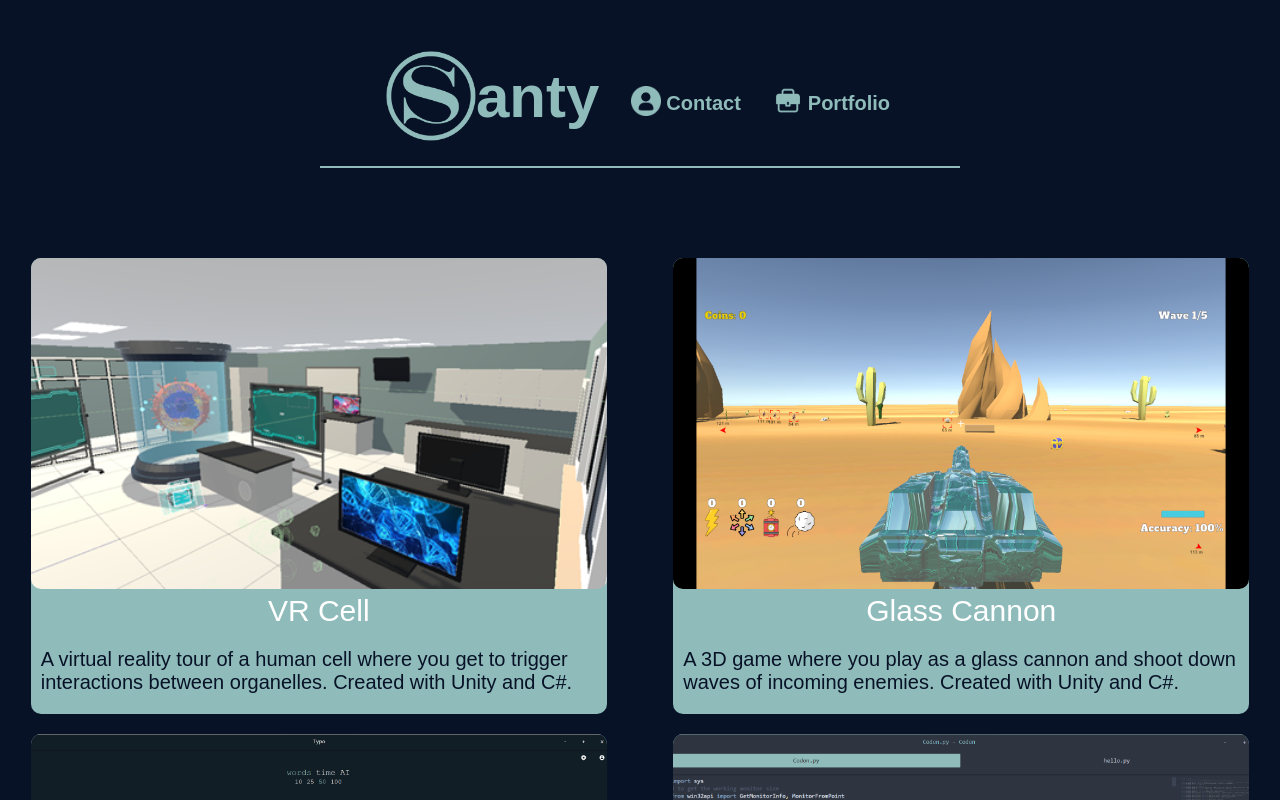
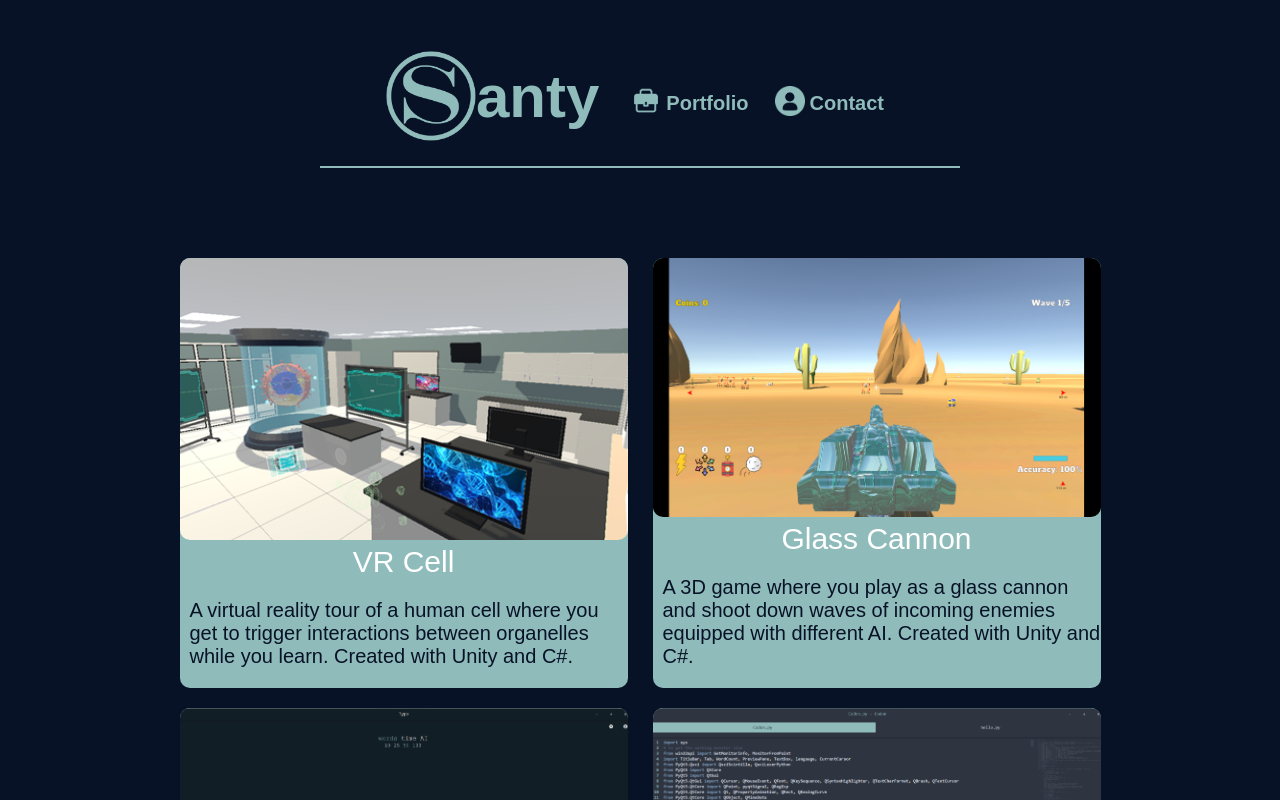
Before and after one commit to santy81855/Portfolio_Web, a React (Create React App) app: page / in a window 1280 px wide. Both pictures are taken after a click on the button "Portfolio". Shown: the top 800 px of the page. Built offline with nearby package versions, Linux system fonts and the light colour scheme.

Commit message:
changed the width of th eportfolio page to be thinner

```diff
--- a/src/components/Menu.js
+++ b/src/components/Menu.js
@@ -114,8 +114,8 @@ export default function Menu() {
             {MenuLogo}
             {/*put profile and settings in their own div so we can add responsiveness*/}
             <div className="ProfileAndSettings">
+                {PortfolioButton}
                 {AboutButton}
-                {PortfolioButton}
             </div>
         </div>
     );
--- a/src/components/Projects.js
+++ b/src/components/Projects.js
@@ -52,6 +52,17 @@ export default function ProjectPage() {
     const [hover3, setHover3] = useState(false);
     const [hover4, setHover4] = useState(false);
     const [hover5, setHover5] = useState(false);
+    // strings for the project descriptions
+    const description1 =
+        "A virtual reality tour of a human cell where you get to trigger interactions between organelles while you learn. Created with Unity and C#.";
+    const description2 =
+        "A 3D game where you play as a glass cannon and shoot down waves of incoming enemies equipped with different AI. Created with Unity and C#.";
+    const description3 =
+        "Modern text editor with syntax highlighting support for 7 languages. Has code preview on the right side. Created with Python using PyQt.";
+    const description4 =
+        "Application used by the SARC department at UCF. It saves tutors hours of work each month by automating attendance logs. Created with Python.";
+    const description5 =
+        "Desktop application to practice your typing skills. Typing tests measure your words per minute and accuracy. Created with Python and PyQt.";
 
     useEffect(() => {}, [touchScreen]);
 
@@ -80,13 +91,13 @@ export default function ProjectPage() {
 
     function getItemWidth(responsive) {
         if (responsive.mobileView) {
-            return "90vw";
+            return "100vw";
         } else if (responsive.tabletView) {
-            return "90vw";
+            return "100vw";
         } else if (responsive.tabletPortraitView) {
-            return "90vw";
+            return "100vw";
         } else if (responsive.desktopView) {
-            return "45vw";
+            return "35vw";
         } else if (responsive.desktopLargeView) {
             return "22vw";
         }
@@ -101,20 +112,6 @@ export default function ProjectPage() {
         //marginLeft: getItemMargin(responsive),
         //marginRight: getItemMargin(responsive),
     };
-
-    function getItemMargin(responsive) {
-        if (responsive.mobileView) {
-            return "30px";
-        } else if (responsive.tabletView) {
-            return "30px";
-        } else if (responsive.tabletPortraitView) {
-            return "30px";
-        } else if (responsive.desktopView) {
-            return "10px";
-        } else if (responsive.desktopLargeView) {
-            return "10px";
-        }
-    }
 
     function ProjectClick(link) {
         window.open(link, "_blank", "noopener,noreferrer");
@@ -194,62 +191,52 @@ export default function ProjectPage() {
 
     const project1Description = (
         <p ref={description1Ref} className="ProjectDescription">
-            A virtual reality tour of a human cell where you get to trigger
-            interactions between organelles. Created with Unity and C#.
+            {description1}
         </p>
     );
     const project1DummyText = (
         <p ref={dummy1Ref} className="ProjectDescriptionDummy">
-            A virtual reality tour of a human cell where you get to trigger
-            interactions between organelles. Created with Unity and C#.
+            {description1}
         </p>
     );
     const project2Description = (
         <p ref={description2Ref} className="ProjectDescription">
-            A 3D game where you play as a glass cannon and shoot down waves of
-            incoming enemies. Created with Unity and C#.
+            {description2}
         </p>
     );
     const project2DummyText = (
         <p ref={dummy2Ref} className="ProjectDescriptionDummy">
-            A 3D game where you play as a glass cannon and shoot down waves of
-            incoming enemies. Created with Unity and C#.
+            {description2}
         </p>
     );
     const project3Description = (
         <p ref={description3Ref} className="ProjectDescription">
-            Desktop application to practice your typing skills. Typing tests
-            measure your words per minute and accuracy. Created with Python.
+            {description3}
         </p>
     );
     const project3DummyText = (
         <p ref={dummy3Ref} className="ProjectDescriptionDummy">
-            Desktop application to practice your typing skills. Typing tests
-            measure your words per minute and accuracy. Created with Python.
+            {description3}
         </p>
     );
     const project4Description = (
         <p ref={description4Ref} className="ProjectDescription">
-            Application used by the SARC department at UCF. It saves tutors
-            hours of work each month. Created with Python.
+            {description4}
         </p>
     );
     const project4DummyText = (
         <p ref={dummy4Ref} className="ProjectDescriptionDummy">
-            Application used by the SARC department at UCF. It saves tutors
-            hours of work each month. Created with Python.
+            {description4}
         </p>
     );
     const project5Description = (
         <p ref={description5Ref} className="ProjectDescription">
-            Modern text editor with syntax highlighting support for 7 languages.
-            Created with Python using PyQt.
+            {description5}
         </p>
     );
     const project5DummyText = (
         <p ref={dummy5Ref} className="ProjectDescriptionDummy">
-            Modern text editor with syntax highlighting support for 7 languages.
-            Created with Python using PyQt.
+            {description5}
         </p>
     );
 
--- a/src/styles/Projects.css
+++ b/src/styles/Projects.css
@@ -4,6 +4,7 @@
     animation: slide-up 1.5s;
     display: flex;
     flex-direction: column;
+    max-width: 85vw;
 }
 
 .ProjectContainer {
@@ -12,7 +13,7 @@
     gap: 5px;
     flex-wrap: wrap;
     height: 100%;
-    justify-content: space-around;
+    justify-content: center;
     width: 100%;
     margin-top: 8vh;
 }
```
Also changed, not shown: 1 other file (tests, documents, lock files or other folders).
